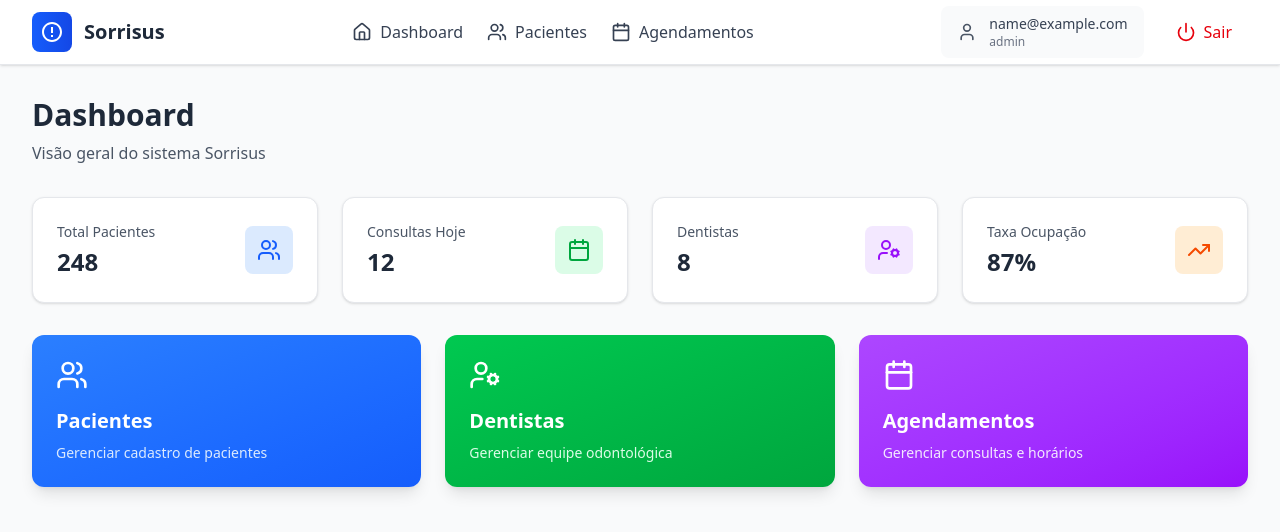
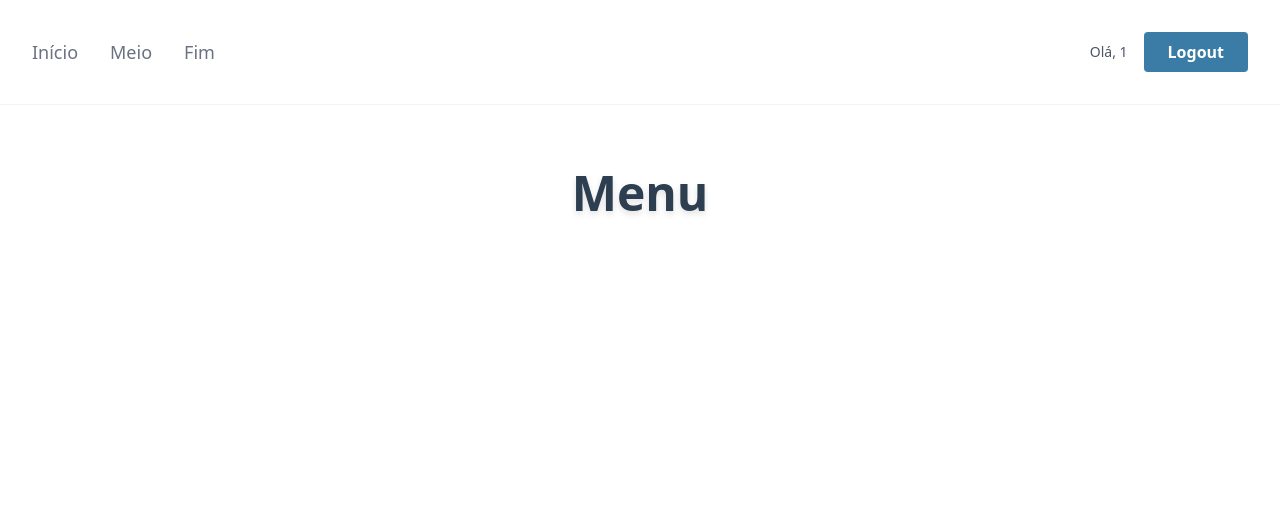
Before and after one commit to KesleyWilie/Sorrisus_FrontEnd, a React (Vite) app: page /dashboard in a window 1280 px wide. Shown: the top 532 px of the page. Built offline with nearby package versions, Linux system fonts and the light colour scheme; sample sign-in values are in the browser's storage.

Commit message:
feat: reestrutura completa do DashBoard.

```diff
--- /dev/null
+++ b/src/components/LogoutModal.jsx
@@ -0,0 +1,47 @@
+import React from 'react';
+import { LogOut } from "lucide-react";
+
+const LogoutModal = ({ isOpen, onClose, onConfirm }) => {
+  if (!isOpen) return null;
+
+  return (
+    <div className="fixed inset-0 z-50 flex items-center justify-center bg-black/50 backdrop-blur-sm p-4">
+      <div className="bg-white rounded-2xl shadow-2xl w-full max-w-sm overflow-hidden transform transition-all scale-100">
+
+
+        <div className="bg-[#3a7ca5] p-6 flex flex-col items-center justify-center text-white">
+
+          <div className="bg-[#2d6a88] p-3 rounded-full mb-3 shadow-inner">
+            <LogOut size={32} />
+          </div>
+          <h2 className="text-2xl font-bold">Sair do Sistema</h2>
+        </div>
+
+        {/* Corpo */}
+        <div className="p-6 text-center">
+          <p className="text-gray-600 text-lg mb-8">
+            Tem certeza que deseja sair do sistema Sorrisus?
+          </p>
+
+          <div className="flex gap-4">
+            <button
+              onClick={onClose}
+              className="flex-1 py-3 px-4 bg-gray-100 hover:bg-gray-200 text-gray-700 font-bold rounded-xl transition-colors"
+            >
+              Cancelar
+            </button>
+            <button
+              onClick={onConfirm}
+              className="flex-1 py-3 px-4 bg-[#3a7ca5] hover:bg-[#2d6a88] text-white font-bold rounded-xl shadow-lg shadow-blue-100 transition-colors flex items-center justify-center gap-2"
+            >
+              <LogOut size={20} />
+              Sair
+            </button>
+          </div>
+        </div>
+      </div>
+    </div>
+  );
+};
+
+export default LogoutModal;
--- a/src/pages/dashboard/Dashboard.jsx
+++ b/src/pages/dashboard/Dashboard.jsx
@@ -1,90 +1,101 @@
-import Navbar from "../../components/Navbar";
-import { Users, Calendar, UserCog, TrendingUp } from "lucide-react";
+import React, { useEffect, useState } from 'react';
+import { useNavigate } from 'react-router-dom';
+import { jwtDecode } from "jwt-decode";
+import { botoesConfig } from './DashboardConfig';
+import LogoutModal from '../../components/LogoutModal';
 
 const Dashboard = () => {
+  const navigate = useNavigate();
+  const [userRole, setUserRole] = useState(null);
+  const [userName, setUserName] = useState("");
+  const [showLogoutModal, setShowLogoutModal] = useState(false);
+
+
+  useEffect(() => {
+    const token = localStorage.getItem('token');
+
+    if (token) {
+      try {
+        const decoded = jwtDecode(token);
+        const roleDoToken = decoded.role || decoded.roles || decoded.authorities;
+
+        console.log("Perfil validado:", roleDoToken);
+        if (!roleDoToken) console.warn("Token sem role definida!");
+
+        setUserRole(roleDoToken);
+        setUserName(decoded.sub || "");
+
+      } catch (error) {
+        console.error("Erro token:", error);
+        localStorage.removeItem('token');
+        navigate('/');
+      }
+    } else {
+      console.warn("Sem token.");
+      navigate('/');
+    }
+  }, [navigate]);
+
+
+  const handleLogoutConfirm = () => {
+    localStorage.removeItem('token');
+    navigate('/');
+  };
+
+
+  const buttonBaseClass = "bg-[#3a7ca5] hover:bg-[#2d6a88] text-white text-lg font-medium py-4 px-6 rounded-md shadow-sm transition-colors duration-200";
+  const headerLinkClass = "text-gray-500 hover:text-gray-700 cursor-not-allowed";
+
   return (
-    <div className="min-h-screen bg-gray-50">
-      <Navbar />
+    <div className="min-h-screen bg-white flex flex-col font-sans relative">
 
-      <div className="max-w-7xl mx-auto px-4 sm:px-6 lg:px-8 py-8">
-        {/* Header */}
-        <div className="mb-8">
-          <h1 className="text-3xl font-bold text-gray-800">Dashboard</h1>
-          <p className="text-gray-600 mt-2">Visão geral do sistema Sorrisus</p>
+
+      <header className="flex justify-between items-center p-8 border-b border-gray-100">
+        <nav className="space-x-8 text-lg">
+          <span className={headerLinkClass}>Início</span>
+          <span className={headerLinkClass}>Meio</span>
+          <span className={headerLinkClass}>Fim</span>
+        </nav>
+        <div className="flex items-center gap-4">
+          {userName && <span className="text-gray-600 text-sm">Olá, {userName}</span>}
+          <button onClick={() => setShowLogoutModal(true)} className="bg-[#3a7ca5] hover:bg-[#2d6a88] text-white font-bold py-2 px-6 rounded">
+            Logout
+          </button>
         </div>
+      </header>
 
-        {/* Cards Estatísticas */}
-        <div className="grid grid-cols-1 md:grid-cols-2 lg:grid-cols-4 gap-6 mb-8">
-          <div className="bg-white p-6 rounded-xl shadow-sm border border-gray-200">
-            <div className="flex items-center justify-between">
-              <div>
-                <p className="text-sm text-gray-600 mb-1">Total Pacientes</p>
-                <p className="text-2xl font-bold text-gray-800">248</p>
-              </div>
-              <div className="w-12 h-12 bg-blue-100 rounded-lg flex items-center justify-center">
-                <Users className="w-6 h-6 text-blue-600" />
-              </div>
-            </div>
-          </div>
 
-          <div className="bg-white p-6 rounded-xl shadow-sm border border-gray-200">
-            <div className="flex items-center justify-between">
-              <div>
-                <p className="text-sm text-gray-600 mb-1">Consultas Hoje</p>
-                <p className="text-2xl font-bold text-gray-800">12</p>
-              </div>
-              <div className="w-12 h-12 bg-green-100 rounded-lg flex items-center justify-center">
-                <Calendar className="w-6 h-6 text-green-600" />
-              </div>
-            </div>
-          </div>
+      <main className="flex-grow flex flex-col items-center pt-16 pb-10 px-4">
+        <h1 className="text-5xl font-bold text-[#2c3e50] mb-16 drop-shadow-md">
+          Menu
+        </h1>
 
-          <div className="bg-white p-6 rounded-xl shadow-sm border border-gray-200">
-            <div className="flex items-center justify-between">
-              <div>
-                <p className="text-sm text-gray-600 mb-1">Dentistas</p>
-                <p className="text-2xl font-bold text-gray-800">8</p>
-              </div>
-              <div className="w-12 h-12 bg-purple-100 rounded-lg flex items-center justify-center">
-                <UserCog className="w-6 h-6 text-purple-600" />
-              </div>
-            </div>
-          </div>
 
-          <div className="bg-white p-6 rounded-xl shadow-sm border border-gray-200">
-            <div className="flex items-center justify-between">
-              <div>
-                <p className="text-sm text-gray-600 mb-1">Taxa Ocupação</p>
-                <p className="text-2xl font-bold text-gray-800">87%</p>
-              </div>
-              <div className="w-12 h-12 bg-orange-100 rounded-lg flex items-center justify-center">
-                <TrendingUp className="w-6 h-6 text-orange-600" />
-              </div>
-            </div>
-          </div>
+        <div className="grid grid-cols-1 md:grid-cols-2 gap-x-10 gap-y-6 max-w-4xl w-full text-center">
+          {botoesConfig.map((botao, index) => {
+            if (userRole && botao.roles.includes(userRole)) {
+              return (
+                <button
+                  key={index}
+                  onClick={() => botao.action(navigate)}
+                  className={buttonBaseClass}
+                >
+                  {botao.label}
+                </button>
+              );
+            }
+            return null;
+          })}
         </div>
+      </main>
 
-        {/* Módulos */}
-        <div className="grid grid-cols-1 md:grid-cols-3 gap-6">
-          <div className="bg-gradient-to-br from-blue-500 to-blue-600 p-6 rounded-xl shadow-lg text-white">
-            <Users className="w-8 h-8 mb-4" />
-            <h3 className="text-xl font-semibold mb-2">Pacientes</h3>
-            <p className="text-blue-100 text-sm">Gerenciar cadastro de pacientes</p>
-          </div>
 
-          <div className="bg-gradient-to-br from-green-500 to-green-600 p-6 rounded-xl shadow-lg text-white">
-            <UserCog className="w-8 h-8 mb-4" />
-            <h3 className="text-xl font-semibold mb-2">Dentistas</h3>
-            <p className="text-green-100 text-sm">Gerenciar equipe odontológica</p>
-          </div>
+      <LogoutModal
+        isOpen={showLogoutModal}
+        onClose={() => setShowLogoutModal(false)}
+        onConfirm={handleLogoutConfirm}
+      />
 
-          <div className="bg-gradient-to-br from-purple-500 to-purple-600 p-6 rounded-xl shadow-lg text-white">
-            <Calendar className="w-8 h-8 mb-4" />
-            <h3 className="text-xl font-semibold mb-2">Agendamentos</h3>
-            <p className="text-purple-100 text-sm">Gerenciar consultas e horários</p>
-          </div>
-        </div>
-      </div>
     </div>
   );
 };
--- a/src/pages/dashboard/DashboardDentista.jsx
+++ /dev/null
@@ -1,12 +0,0 @@
-import React from 'react';
-
-const DashboardDentista = () => {
-  return (
-    <div className="p-10 bg-blue-100 h-screen">
-      <h1 className="text-3xl font-bold text-blue-800">🦷 Painel do Dentista</h1>
-      <p className="mt-4">Bem-vindo, Doutor(a). Aqui você verá sua agenda.</p>
-    </div>
-  );
-};
-
-export default DashboardDentista;
--- a/src/pages/dashboard/DashboardPaciente.jsx
+++ /dev/null
@@ -1,12 +0,0 @@
-import React from 'react';
-
-const DashboardPaciente = () => {
-  return (
-    <div className="p-10 bg-green-100 h-screen">
-      <h1 className="text-3xl font-bold text-green-800">Painel do Paciente</h1>
-      <p className="mt-4">Bem-vindo! Aqui está seu histórico de tratamentos.</p>
-    </div>
-  );
-};
-
-export default DashboardPaciente;
--- a/src/pages/dashboard/DashboardRecepcionista.jsx
+++ /dev/null
@@ -1,12 +0,0 @@
-import React from 'react';
-
-const DashboardRecepcionista = () => {
-  return (
-    <div className="p-10 bg-purple-100 h-screen">
-      <h1 className="text-3xl font-bold text-purple-800">📅 Painel da Recepção</h1>
-      <p className="mt-4">Gerencie os cadastros e agendamentos aqui.</p>
-    </div>
-  );
-};
-
-export default DashboardRecepcionista;
--- /dev/null
+++ b/src/pages/dashboard/dashboardConfig.js
@@ -0,0 +1,45 @@
+import { Users, Calendar, UserCog, ClipboardList, FileText } from "lucide-react";
+
+export const botoesConfig = [
+  {
+    label: 'Cadastrar paciente',
+    roles: ['ROLE_RECEPCIONISTA', 'ROLE_DENTISTA'],
+    action: () => alert('Em breve: Cadastrar paciente'),
+
+  },
+  {
+    label: 'Gerenciar contas',
+    roles: ['ROLE_ADMIN', 'ROLE_RECEPCIONISTA'],
+    action: () => alert('Em breve: Gerenciar contas'),
+  },
+  {
+    label: 'Visualizar agenda',
+    roles: ['ROLE_DENTISTA', 'ROLE_RECEPCIONISTA'],
+    action: () => alert('Em breve: Visualizar agenda'),
+  },
+  {
+    label: 'Histórico de consultas',
+    roles: ['ROLE_PACIENTE', 'ROLE_DENTISTA'],
+    action: () => alert('Em breve: Histórico de consultas'),
+  },
+  {
+    label: 'Gerar relatório',
+    roles: ['ROLE_DENTISTA'],
+    action: () => alert('Em breve: Gerar relatório'),
+  },
+  {
+    label: 'Anamnese e Odontograma',
+    roles: ['ROLE_DENTISTA'],
+    action: () => alert('Em breve: Anamnese e Odontograma'),
+  },
+  {
+    label: 'Retornos pendentes',
+    roles: ['ROLE_RECEPCIONISTA'],
+    action: () => alert('Em breve: Retornos pendentes'),
+  },
+  {
+    label: 'Visualizar perfil',
+    roles: ['ROLE_DENTISTA', 'ROLE_PACIENTE', 'ROLE_RECEPCIONISTA', 'ROLE_ADMIN'],
+    action: (navigate) => alert('Em breve: Visualizar perfil'),
+  },
+];
```
